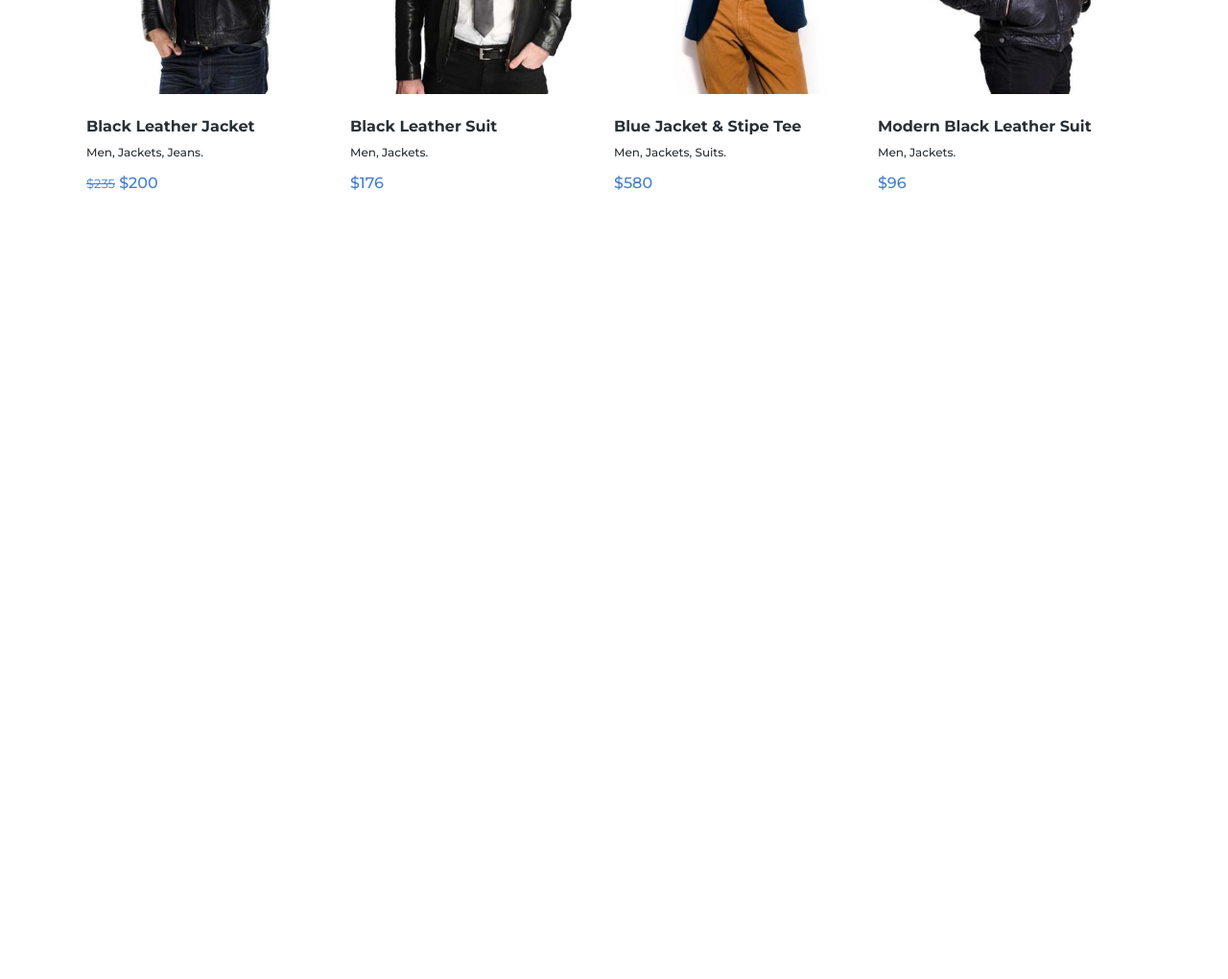
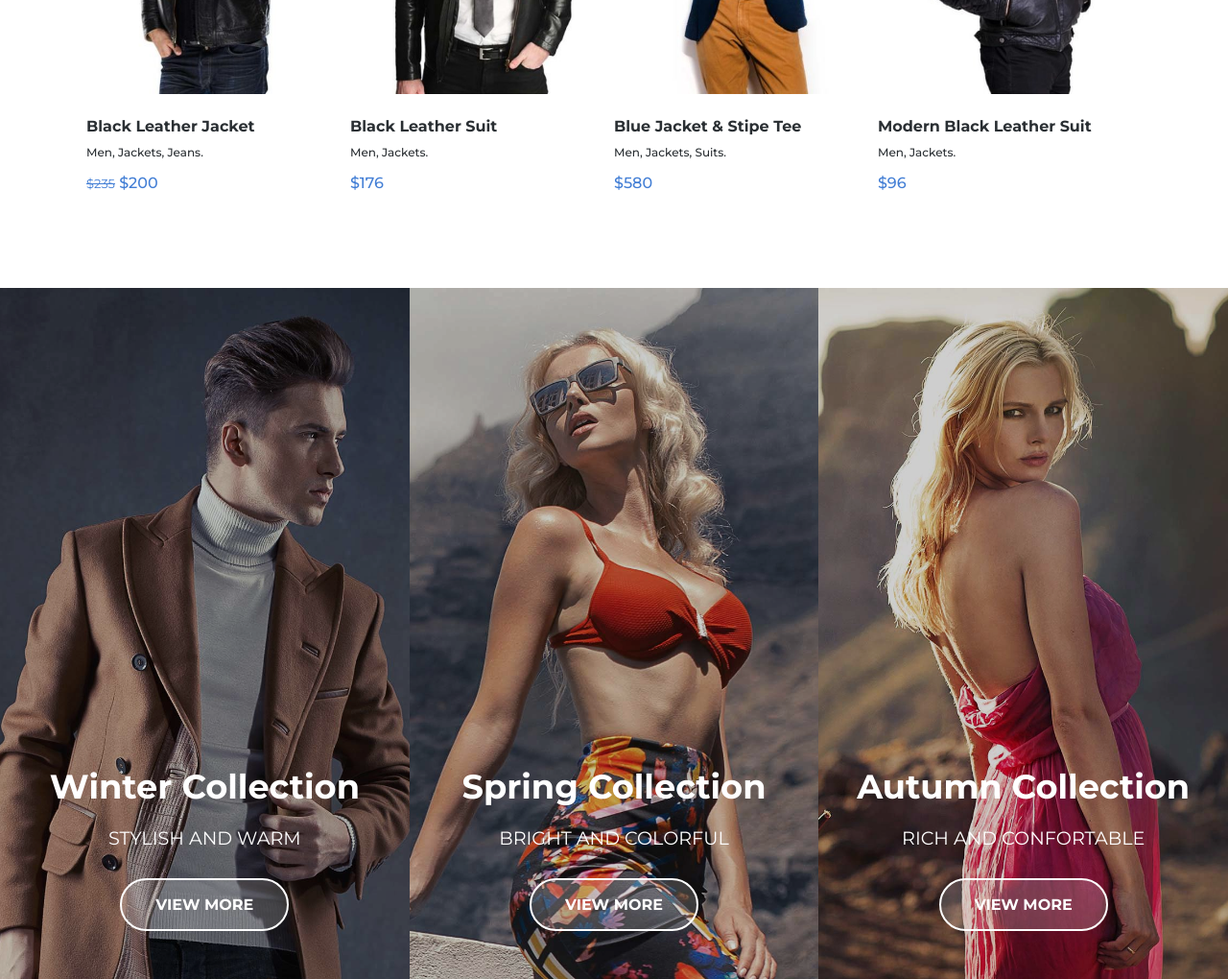
Before and after one commit to StefanoF707/proj-html-vuejs, a website: page index.html in a window 1280 px wide. Shown: the part 1470-2490 px from the top of the page at 96% size. Before the commit the page ends 1770 px from the top, so only its background shows below. Drawn offline with nearby package versions, Linux system fonts and the light colour scheme.

Commit message:
collections

```diff
--- a/index.html
+++ b/index.html
@@ -138,7 +138,23 @@
                     </div>
                 </section>
 
-                <section id="collections"></section>
+                <section id="collections">
+                    <div class="collections-item winter">
+                        <h2>Winter Collection</h2>
+                        <p>stylish and warm</p>
+                        <a href="#" class="btn">view more</a>
+                    </div>
+                    <div class="collections-item spring">
+                        <h2>Spring Collection</h2>
+                        <p>bright and colorful</p>
+                        <a href="#" class="btn">view more</a>
+                    </div>
+                    <div class="collections-item autumn">
+                        <h2>Autumn Collection</h2>
+                        <p>rich and confortable</p>
+                        <a href="#" class="btn">view more</a>
+                    </div>
+                </section>
 
                 <section id="best-seller"></section>
 
--- a/js/main.js
+++ b/js/main.js
@@ -170,6 +170,7 @@ let app = new Vue (
                 },
             ],
             genders: ["Men", "Women", "Accessories"],
+            collections: ["Winter", "Spring", "Autumn"],
             indexFeatured: 0,
         },
         methods: {
--- a/src/partials/_main.scss
+++ b/src/partials/_main.scss
@@ -30,7 +30,7 @@ main {
     .featured-bottom {
         @include horizontalFlex;
         .featured-item {
-            width: calc(100% / 4);
+            width: 25%;
             .featured-item-preview {
                 position: relative;
                 overflow: hidden;
@@ -84,3 +84,39 @@ main {
         }
     }
 }
+
+#collections {
+    @include horizontalFlex;
+    .collections-item {
+        @include verticalFlex;
+        justify-content: flex-end;
+        width: calc(100% / 3);
+        height: 90vh;
+        color: #fff;
+        padding-bottom: $verticalPadding / 2;
+        @include backgroundLayover;
+        h2 {
+            font-size: 2.2em;
+        }
+        p {
+            font-size: 1.2em;
+            text-transform: uppercase;
+            margin: 20px 0 30px;
+        }
+        .btn {
+            @include mainBtn;
+        }
+        &.winter {
+            background: url("../img/collections/winter_collection.jpg");
+            @include backgroundImgDefault;
+        }
+        &.spring {
+            background: url("../img/collections/spring_collection.jpg");
+            @include backgroundImgDefault;
+        }
+        &.autumn {
+            background: url("../img/collections/autumn_collection.jpg");
+            @include backgroundImgDefault;
+        }
+    }
+}
```
Also changed, not shown: css/style.css, img/collections/autumn_collection.jpg (added), img/collections/spring_collection.jpg (added), img/collections/winter_collection.jpg (added), src/partials/_mixins.scss (line endings or trailing spaces).
